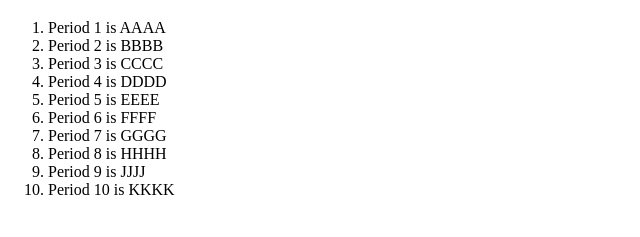
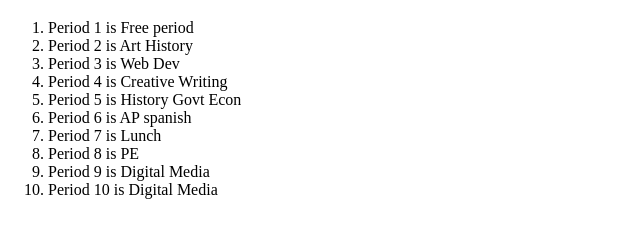
Before and after one commit to LaGuardia-WebDev-2024/0-1-practice-a-2025-xuanxuanw224, a plain HTML site: page index.html in a window 1280 px wide. Shown: the part 61-298 px from the top of the page, without its empty margins (0-640 px from the left). Drawn offline with Linux system fonts and the light colour scheme.

Commit message:
added to schedule :3

```diff
--- a/index.html
+++ b/index.html
@@ -10,16 +10,16 @@
 <body>
   <h1>My Schedule Today</h1>
   <ol>
-    <li>Period 1 is AAAA </li>
-    <li>Period 2 is BBBB </li>
-    <li>Period 3 is CCCC </li>
-    <li>Period 4 is DDDD </li>
-    <li>Period 5 is EEEE </li>
-    <li>Period 6 is FFFF </li>
-    <li>Period 7 is GGGG </li>
-    <li>Period 8 is HHHH </li>
-    <li>Period 9 is JJJJ </li>
-    <li>Period 10 is KKKK </li>
+    <li>Period 1 is Free period </li>
+    <li>Period 2 is Art History </li>
+    <li>Period 3 is Web Dev </li>
+    <li>Period 4 is Creative Writing </li>
+    <li>Period 5 is History Govt Econ </li>
+    <li>Period 6 is AP spanish </li>
+    <li>Period 7 is Lunch </li>
+    <li>Period 8 is PE </li>
+    <li>Period 9 is Digital Media </li>
+    <li>Period 10 is Digital Media </li>
   </ol>
 
 
```
